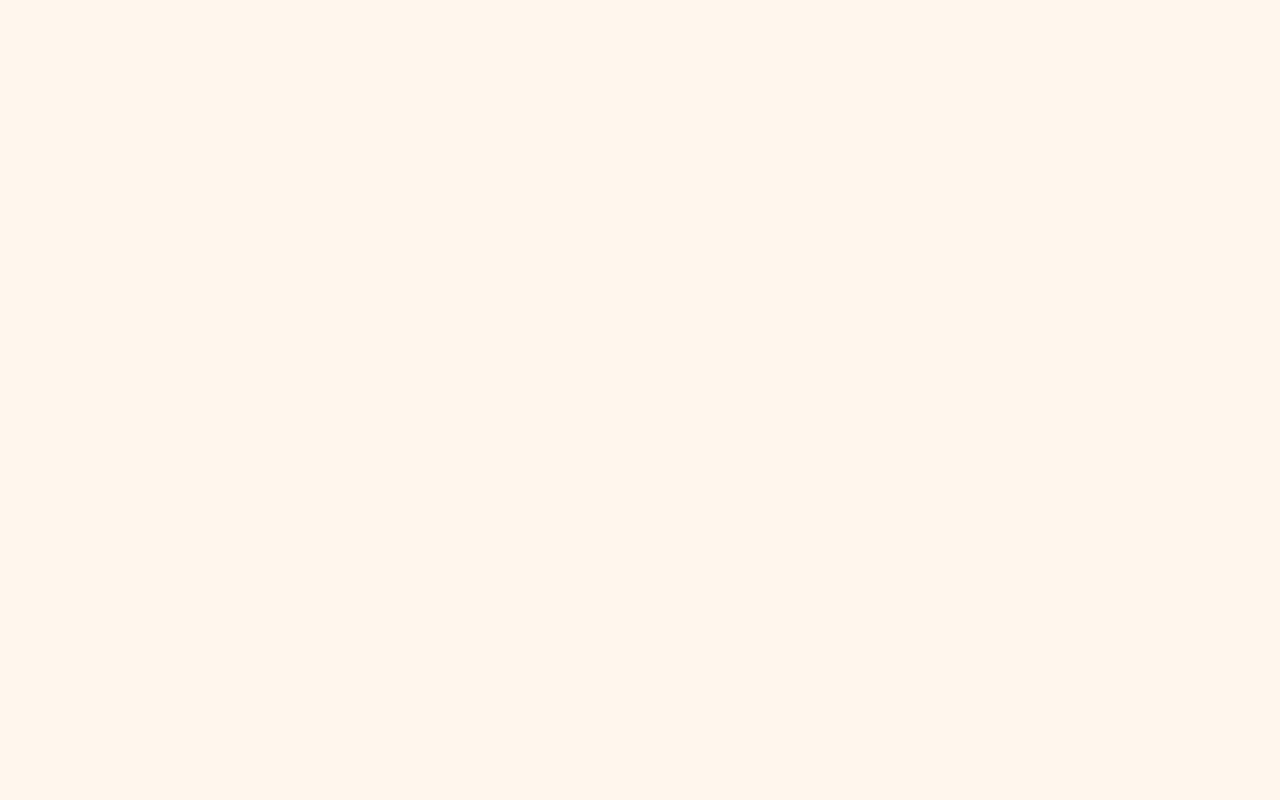
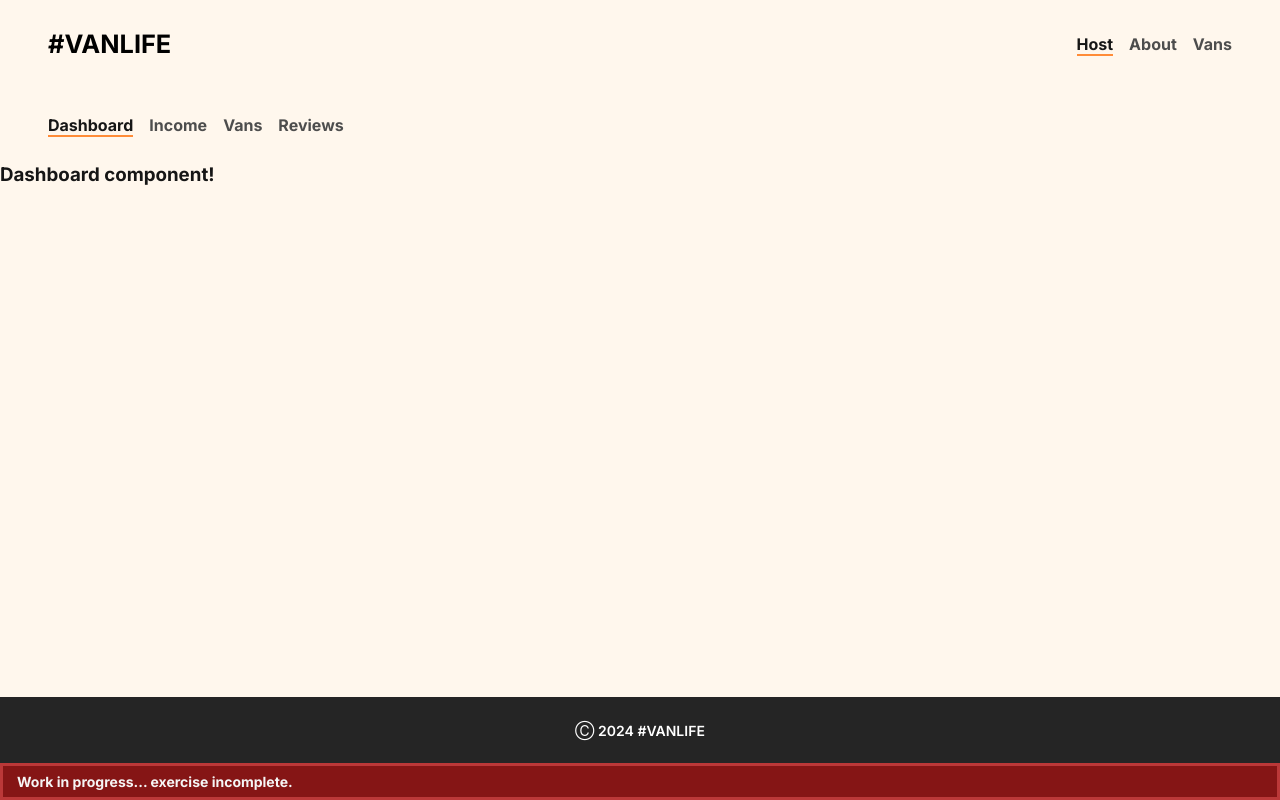
Before and after one commit to MadHapps/Module-11---Van-Life, a React (Vite) app: page /host in a window 1280 px wide. Before the commit this address had no page. Built offline with nearby package versions, Linux system fonts and the light colour scheme; what miragejs would draw is missing.

Commit message:
Created initial subpages for the Host page

```diff
--- a/src/App.jsx
+++ b/src/App.jsx
@@ -2,6 +2,12 @@ import "./App.css";
 import { BrowserRouter as Router, Routes, Route } from "react-router-dom";
 import Layout from "./components/Layout";
 import Home from "./pages/Home";
+import HostLayout from "./components/HostLayout";
+import Dashboard from "./pages/Host/Dashboard";
+import Income from "./pages/Host/Income";
+import HostVans from "./pages/Host/HostVans";
+import HostVanDetail from "./pages/Host/HostVanDetail";
+import Reviews from "./pages/Host/Reviews";
 import About from "./pages/About";
 import Vans from "./pages/Vans/Vans";
 import VanDetail from "./pages/Vans/VanDetail";
@@ -12,6 +18,13 @@ function App() {
       <Routes>
         <Route element={<Layout />}>
           <Route path="/" element={<Home />} />
+          <Route path="/host" element={<HostLayout />}>
+            <Route index element={<Dashboard />} />
+            <Route path="income" element={<Income />} />
+            <Route path="vans" element={<HostVans />} />
+            <Route path="vans/:id" element={<HostVanDetail />} />
+            <Route path="reviews" element={<Reviews />} />
+          </Route>
           <Route path="/about" element={<About />} />
           <Route path="/vans" element={<Vans />} />
           <Route path="/vans/:id" element={<VanDetail />} />
--- /dev/null
+++ b/src/pages/Host/Dashboard.jsx
@@ -0,0 +1,8 @@
+
+
+export default function Dashboard() {
+
+    return (
+            <h3>Dashboard component!</h3>
+    )
+}
--- /dev/null
+++ b/src/pages/Host/HostVanDetail.jsx
@@ -0,0 +1,3 @@
+export default function HostVanDetail() {
+  return <h3>HostVanDetail component!</h3>;
+}
--- /dev/null
+++ b/src/pages/Host/HostVans.jsx
@@ -0,0 +1,3 @@
+export default function HostVans() {
+  return <h3>HostVans component!</h3>;
+}
--- /dev/null
+++ b/src/pages/Host/Income.jsx
@@ -0,0 +1,10 @@
+
+
+export default function Income() {
+
+    return (
+        <>
+            <h3>Income component!</h3>
+        </>
+    )
+}
--- /dev/null
+++ b/src/pages/Host/Reviews.jsx
@@ -0,0 +1,10 @@
+
+
+export default function Reviews() {
+
+    return (
+        <>
+            <h3>Reviews component!</h3>
+        </>
+    )
+}
```
Lines whose indentation alone changed are shown as unchanged.
